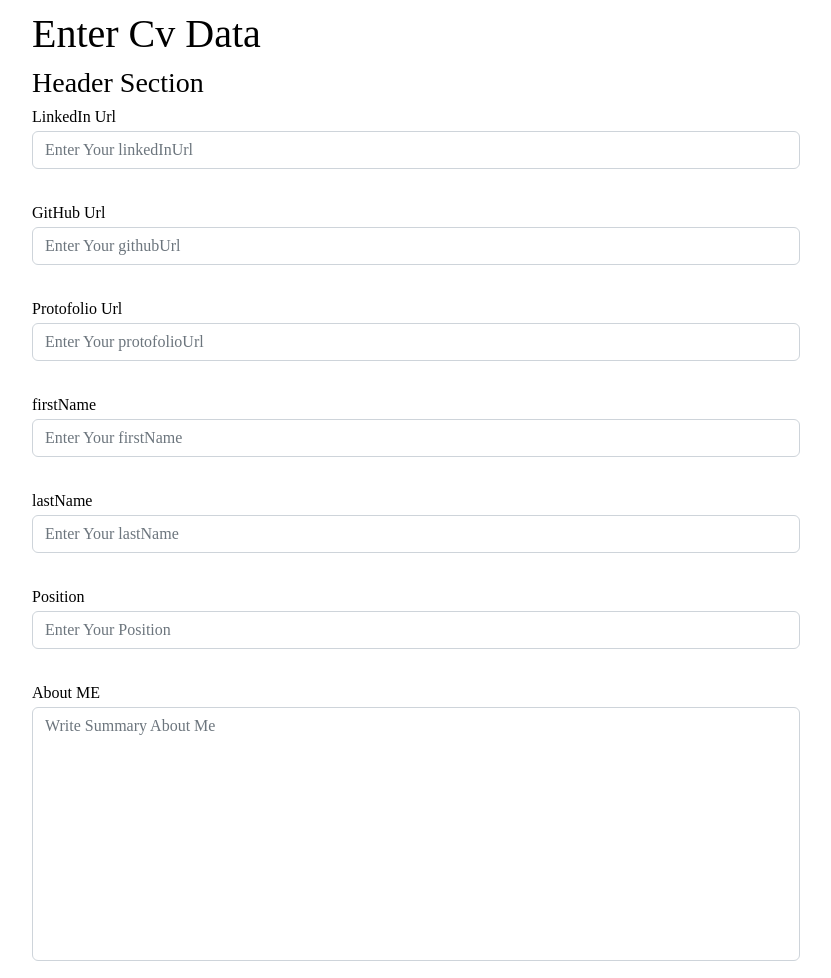
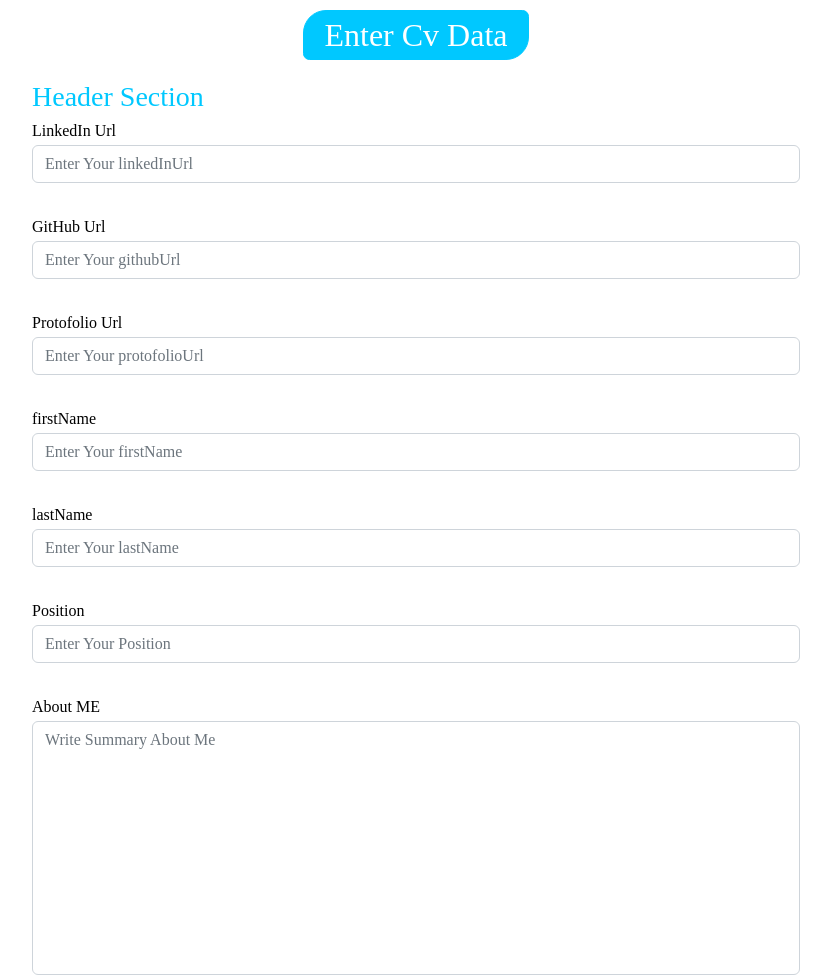
Before and after one commit to MahmoudALBndkji/Personal-CV, a plain HTML site: page index.html in a window 1280 px wide. Shown: the top 978 px of the page, without its empty margins (224-1055 px from the left). Drawn offline with Linux system fonts and the light colour scheme.

Commit message:
change some style

```diff
--- a/index.html
+++ b/index.html
@@ -16,8 +16,8 @@
 </head>
 
 <body>
-  <main class="rent">
-    <h1>Enter Cv Data</h1>
+  <main class="cv">
+    <h2>Enter Cv Data</h2>
     <form action="cv_page.html" method="get">
       <h3>Header Section</h3>
       <div class="mb-3">
@@ -71,7 +71,7 @@
       <div class="mb-3">
         <label for="jurisdiction" class="form-label" id="jurisdiction">Jurisdiction</label>
         <input type="text" required class="form-control" id="jurisdiction" placeholder="Enter Your Jurisdiction"
-          dir="auto" autocomplete="off" spellcheck="false" title="jurisdiction" autocomplete="false" maxlength="30"
+          dir="auto" autocomplete="off" spellcheck="false" title="jurisdiction" autocomplete="false" maxlength="50"
           name="jurisdiction" />
       </div>
       <div class="mb-3">
--- a/style/cv_page_style.css
+++ b/style/cv_page_style.css
@@ -7,6 +7,7 @@
 :root {
 	--primary-color: #13c8ffa1;
 	--text-color: #7f7f7f;
+	--light-blue-color: #00c8ff;
 }
 
 html {
@@ -136,28 +137,11 @@ a {
 	text-transform: uppercase;
 }
 
-.downloadBtn {
-	display: block;
-	text-decoration: underline;
-	font-size: 1.6rem;
-	margin-top: 1rem;
-}
-
-.downloadBtn:hover {
-	color: var(--primary-color);
-}
 
 @media only screen and (max-width: 768px) {
 	.profile_container {
 		flex-direction: column;
 	}
-}
-
-/* Expertise */
-.skills_list {
-	margin-top: 1rem;
-	margin-left: 2rem;
-	line-height: 2;
 }
 
 /* eduction */
--- a/style/style.css
+++ b/style/style.css
@@ -1,43 +1,69 @@
 * {
-	padding: 0;
-	margin: 0;
-	box-sizing: border-box;
+  padding: 0;
+  margin: 0;
+  box-sizing: border-box;
 }
 
-
-
-/*--------------------------------------------------------------
-# Rent Details
---------------------------------------------------------------*/
-.rent {
-  margin: 10px 20% ;
+:root {
+  --light-blue-color: #00c8ff;
+  --lighter-blue-color: #5cdbfe;
 }
 
-.rent form label {
-  margin-bottom: 5px;
-  color: var(--color-secondary);
+.cv h2 {
+  width: fit-content;
+  margin: 10px auto 20px;
+  text-align: center;
+  border: 0.1vw solid var(--light-blue-color);
+  padding: 5px 20px;
+  color: #ffffff;
+  background-color: var(--light-blue-color);
+  transition: var(--tran-04);
+  border-radius: 1.8vw 0.5vw;
+  cursor: default;
 }
 
-.rent form input,
-.rent form select,
-.rent form textarea {
-  margin-bottom: 35px;
-  /* width: 100%; */
+h2::selection {
+  background-color: transparent;
 }
 
-.rent form textarea {
+h2:hover {
+  background-color: var(--light-blue-color);
+  color: white;
+  transition: var(--tran-04);
+}
+
+h3 {
+  color: var(--light-blue-color);
+}
+
+.cv {
+  margin: 10px 20%;
+}
+
+.cv form label {
+  margin-bottom: 5px;
+  color: var(----lighter-blue-color);
+}
+
+.cv form input,
+.cv form select,
+.cv form textarea {
+  margin-bottom: 35px;
+}
+
+.cv form textarea {
   resize: none;
 }
 
-.rent form button[type="submit"] {
+.cv form button[type="submit"] {
   border: none;
   outline: none;
   color: #fff;
   transition: 0.5s;
   font-size: 20px;
+  width: 200px;
   border-radius: 20.3vw;
+  display: inline-block;
   background-size: 200%;
   background-image: linear-gradient(to right, #5cdbfe, #8df5fb, #77a8b7);
-  width: 200px;
-  display: inline-block;
 }
```
